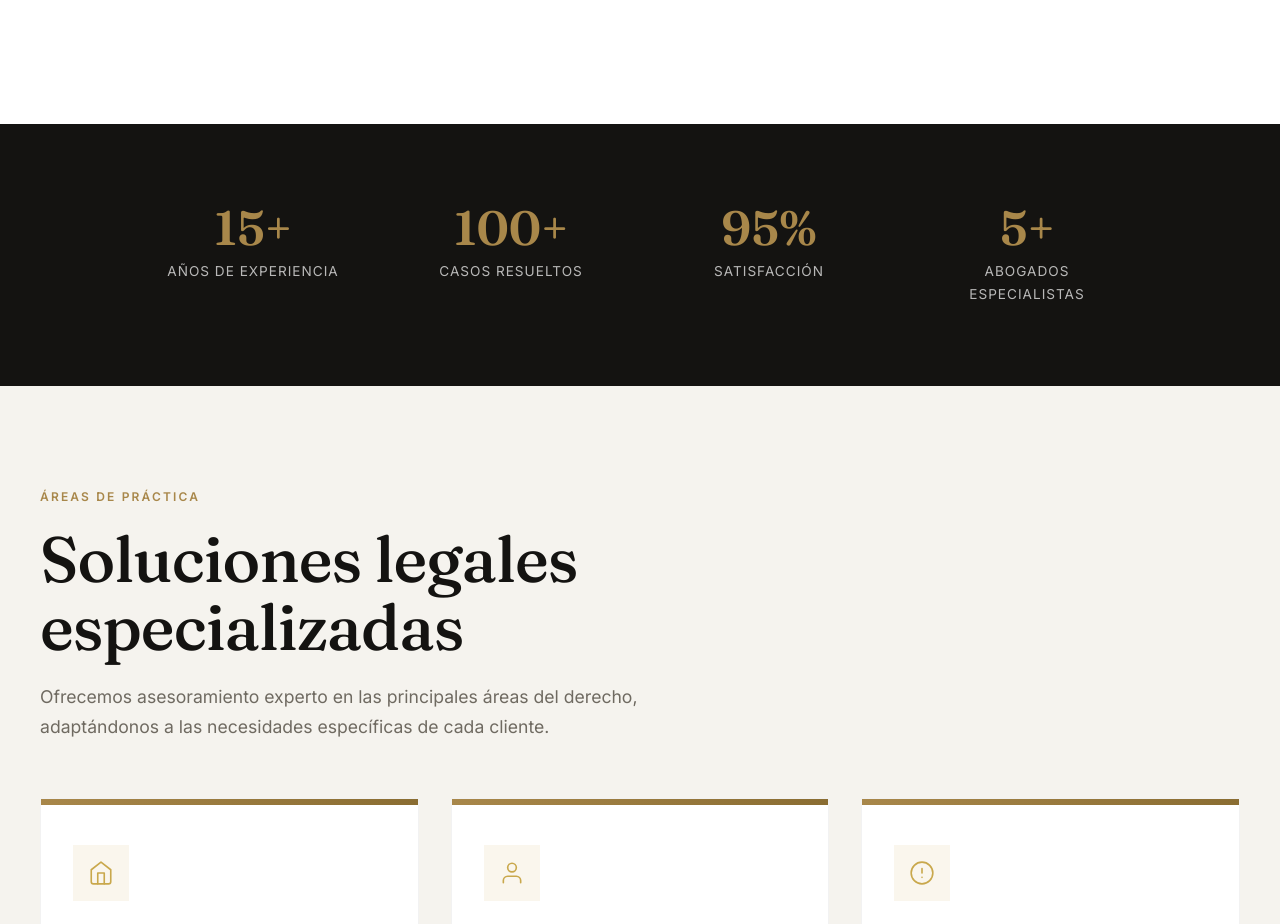
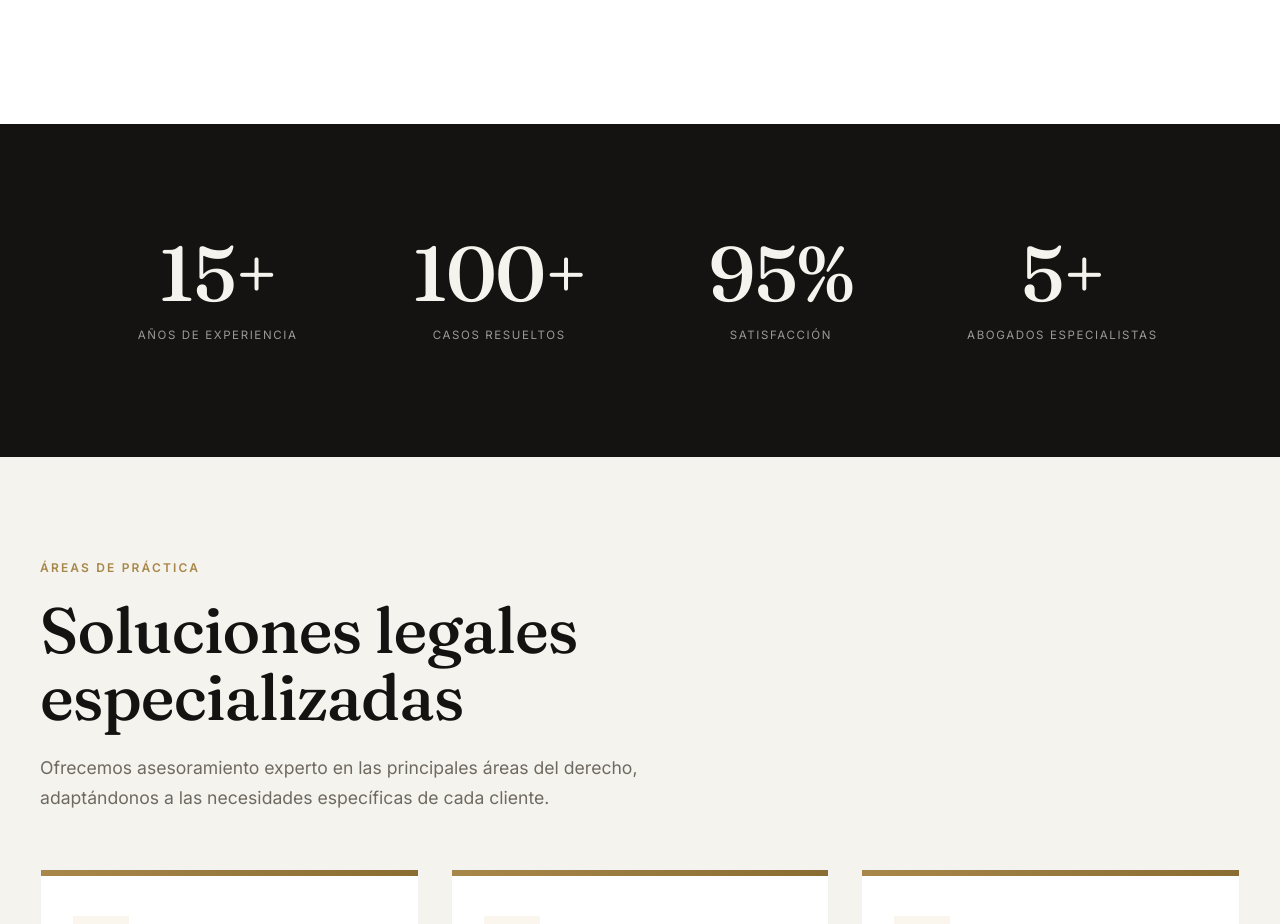
Before and after one commit to kronos5693/EstudioPolo, a React (Vite) app: page / in a window 1280 px wide. Shown: the part 1540-2464 px from the top of the page. Built offline with nearby package versions, Linux system fonts and the light colour scheme.

Commit message:
style: stats como tira editorial en bloque oscuro

```diff
--- a/src/styles/global.css
+++ b/src/styles/global.css
@@ -492,36 +492,41 @@ body {
 
 /* ── Stats ───────────────────────────────────────────── */
 .stats {
-  background: linear-gradient(135deg, var(--color-navy), var(--color-navy-deep));
-  padding: 4rem 2rem;
+  background: var(--color-ink);
+  padding: clamp(80px, 12vh, 140px) clamp(24px, 6vw, 110px);
 }
 
 .stats__grid {
-  max-width: 1000px;
+  max-width: 1160px;
   margin: 0 auto;
   display: grid;
   grid-template-columns: repeat(4, 1fr);
-  gap: 2rem;
+  gap: 0;
 }
 
 .stat {
   text-align: center;
-  padding: 1rem;
+  padding: 1rem 1.5rem;
+  border-left: 1px solid var(--color-border-dark);
 }
+
+.stat:first-child { border-left: none; }
 
 .stat__number {
   font-family: var(--font-display);
-  font-size: 3rem;
-  color: var(--color-gold);
-  font-weight: 700;
+  font-size: clamp(3rem, 6vw, 5rem);
+  color: var(--color-cream);
+  font-weight: 500;
   line-height: 1;
-  margin-bottom: 0.5rem;
+  letter-spacing: -0.02em;
+  margin-bottom: 0.8rem;
 }
 
 .stat__label {
-  color: rgba(255, 255, 255, 0.7);
-  font-size: 0.85rem;
-  letter-spacing: 1px;
+  color: rgba(245, 243, 238, 0.6);
+  font-family: var(--font-body);
+  font-size: 0.72rem;
+  letter-spacing: 0.14em;
   text-transform: uppercase;
 }
 
```
